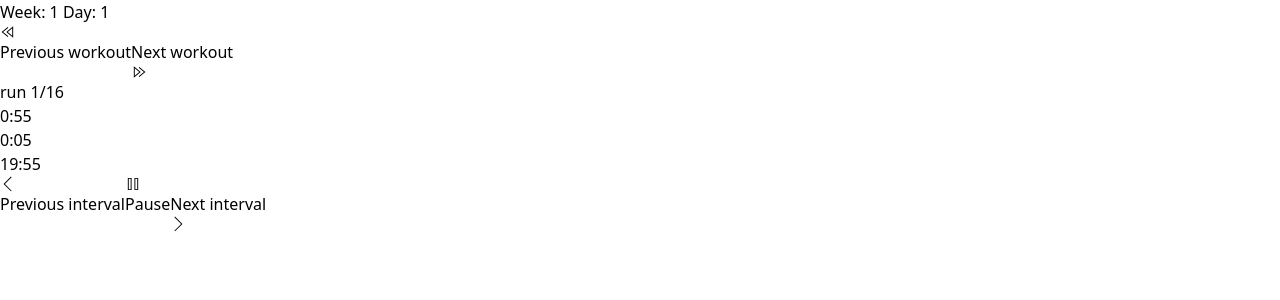
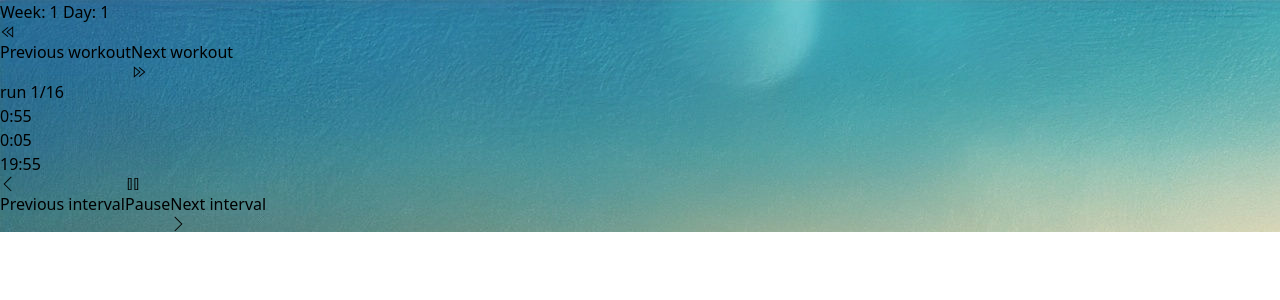
Before and after one commit to frodare/simple-c25k, a React (Vite) app: page / in a window 1280 px wide. Shown: the top 300 px of the page. Built offline with nearby package versions, Linux system fonts and the light colour scheme.

Commit message:
adding background image

```diff
--- a/src/components/App.tsx
+++ b/src/components/App.tsx
@@ -11,7 +11,7 @@ function App() {
   useClock();
   useHandleCompletion();
   return (
-    <>
+    <div className="bg-cover h-screen" style={{ backgroundImage: "url('background.jpg')" }}>
       <CurrentWorkout />
       <div className="flex content-center h-12">
         <ButtonNextWorkout step={-1} />
@@ -26,7 +26,7 @@ function App() {
         <ButtonPause />
         <ButtonNextInterval step={1} />
       </div>
-    </>
+    </div >
   )
 }
 
--- a/src/components/Button.tsx
+++ b/src/components/Button.tsx
@@ -9,7 +9,7 @@ interface Props {
 }
 
 const Button: FC<Props> = ({ onClick, label, icon: Icon, iconAfter: IconAfter }) =>
-  <button onClick={onClick} className="flex-1 bg-gray-300 hover:bg-blue-300 text-gray-800 font-bold py-2 px-4 inline-flex items-center">
+  <button onClick={onClick} className="flex-1 opacity-80 bg-gray-300 hover:bg-blue-300 text-gray-800 font-bold py-2 px-4 inline-flex items-center">
     { Icon && <Icon className='mr-2' />}
     <span className="font-light">{label}</span>
     { IconAfter && <IconAfter className='ml-2' /> }
--- a/src/components/CurrentWorkout.tsx
+++ b/src/components/CurrentWorkout.tsx
@@ -14,7 +14,7 @@ const formatIndexNumber = (n: number | undefined): string => {
 const CurrentWorkout: FC<Props> = ({ className }) => {
   const workout = useAppSelector(workoutSelector);
   return (
-    <div className={'text-center ' + className}>
+    <div className={'text-center opacity-60 ' + className}>
       <p className={'text-3xl font-thin bg-blue-100 p-2'}>
         Week: {formatIndexNumber(workout?.week)} Day: {formatIndexNumber(workout?.day)}
       </p>
--- a/src/components/WorkoutTimeline.tsx
+++ b/src/components/WorkoutTimeline.tsx
@@ -37,7 +37,7 @@ const WorkoutTimeline: FC = () => {
   const completion = useAppSelector(completionSelector);
   console.log({ elapsed, totalDuration, completion});
   return (
-    <div className='flex h-full relative flex-row shadow-lg'>
+    <div className='flex opacity-90 h-full relative flex-row shadow-lg'>
       {intervals.map((interval, index) =>
         <IntervalTimelineItem key={index} interval={interval} percentage={intervalPercentages[index]} />
       )}
```
